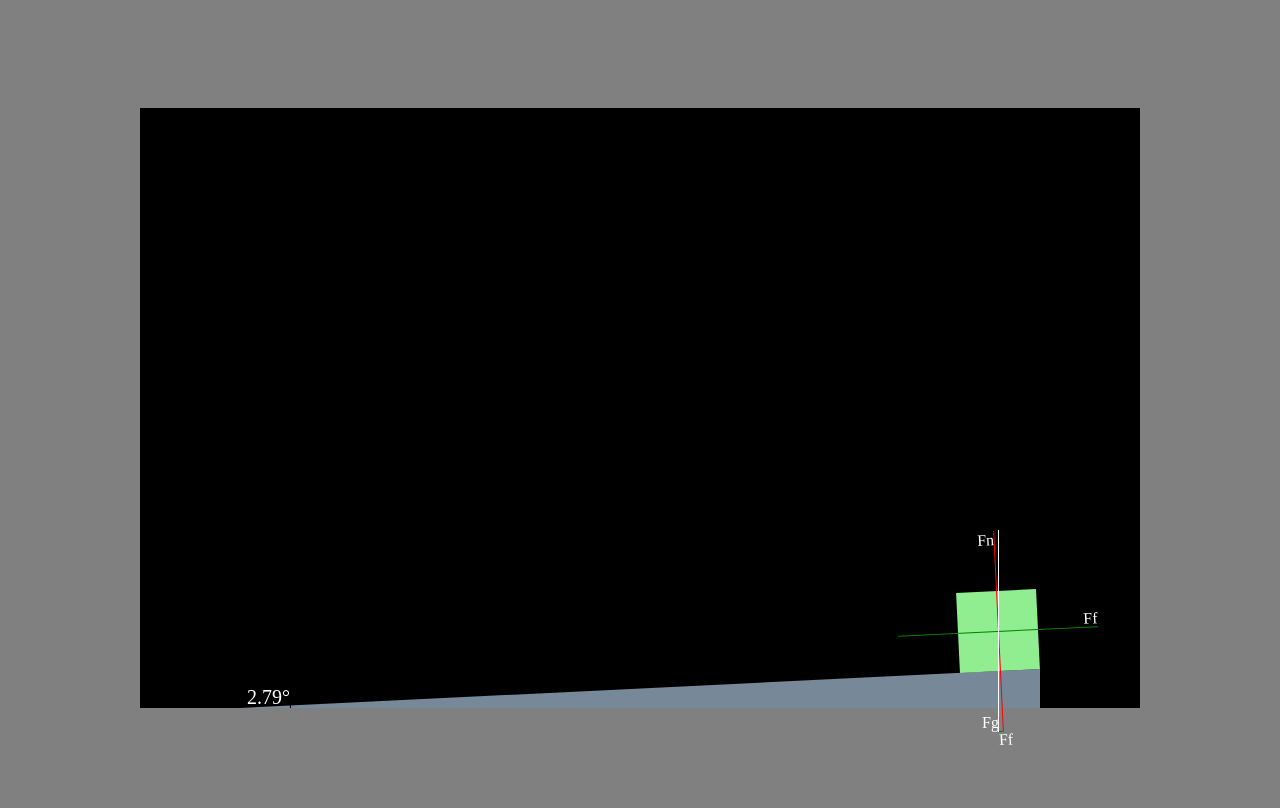
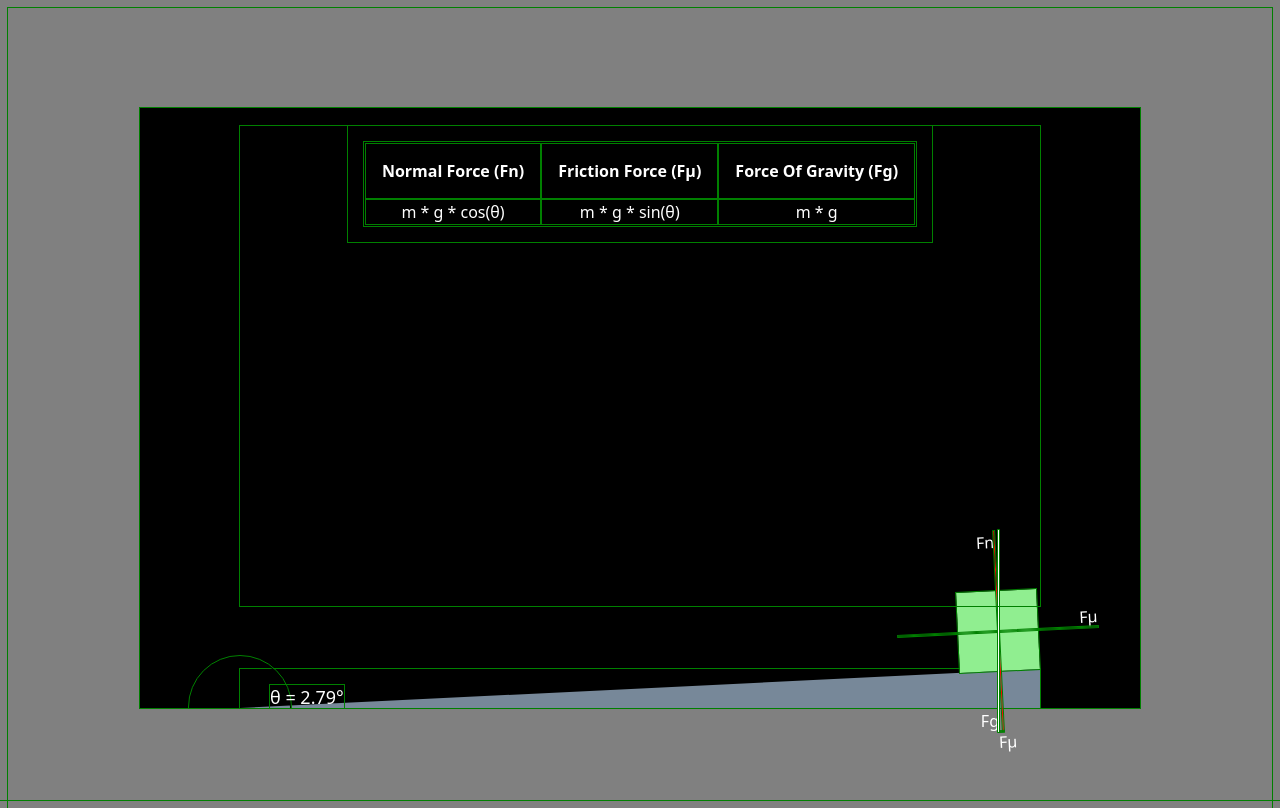
Before and after one commit to jfMoller/InclinedPlane, a plain HTML site: page index.html in a window 1280 px wide. Drawn offline with Linux system fonts and the light colour scheme.

Commit message:
adding value index, definitions

```diff
--- a/index.html
+++ b/index.html
@@ -13,13 +13,35 @@
 
     <main>
         <article>
+            <div id="index-container">
+                <div class="value-table">
+                    <table>
+                        <thead>
+                          <tr>
+                            <th>Normal Force (Fn)</th>
+                            <th>Friction Force (Fμ)</th>
+                            <th>Force Of Gravity (Fg)</th>
+                          </tr>
+                         </thead>
+                         <tbody>
+                           <tr>
+                             <td>m * g * cos(θ)</td>
+                             <td>m * g * sin(θ)</td>
+                             <td>m * g</td>
+                           </tr>
+                        </tbody>
+                      </table>
+                </div>
 
-            <div id="angle"><h2 id="angle-text">rad</h2></div>
+
+            </div>
+
+            <div id="angle"><h3 id="angle-text">rad</h3></div>
             <div id="plane">
                 <div id="box">
-                    <div id="ff" class="vector">Ff</div>
+                    <div id="ff" class="vector">Fμ</div>
                     <div id="fn" class="vector">Fn
-                        <div id="mk">Ff</div>
+                        <div id="mk">Fμ</div>
                     </div>
                     <div id="fg" class="vector">Fg</div>
 
--- a/main.js
+++ b/main.js
@@ -60,7 +60,7 @@ function render() {
     "px";
 
   //metric displays
-angleValue.innerText = (57.296 * planeAngle).toFixed(2).toString() + "°";
+angleValue.innerText = "θ = " + (57.296 * planeAngle).toFixed(2).toString() + "°";
 
 
 
--- a/styles.css
+++ b/styles.css
@@ -1,5 +1,5 @@
 * {
-/*   outline: solid 1px green; */
+  outline: solid 1px green;
 }
 html {
   height: 100%;
@@ -8,6 +8,7 @@ html {
 body {
   height: 100%;
   background-color: gray;
+  font-family: system-ui, -apple-system, BlinkMacSystemFont, 'Segoe UI', Roboto, Oxygen, Ubuntu, Cantarell, 'Open Sans', 'Helvetica Neue', sans-serif;
 }
 
 main {
@@ -26,6 +27,27 @@ article {
   justify-content: flex-end;
   flex-direction: column;
   overflow-y: hidden;
+}
+
+#index-container {
+  position: relative;
+  z-index: 2;
+  margin: 0;
+  padding: 0;
+  width: 80%;
+  height: 80%;
+  display: flex;
+  align-items: flex-start;
+  justify-content: center;
+}
+
+.value-table {
+color: white;
+padding: 1rem;
+text-align: center;
+}
+th {
+  padding: 1rem;
 }
 
 #plane {
@@ -106,15 +128,16 @@ justify-content: flex-end;
   width: 100px;
   display: flex;
   align-items: center;
-  justify-content: flex-end;
+  justify-content: flex-start;
 }
 
 #angle-text {
   position: relative;
   color: white;
-  font-size: 20px;
+  font-size: 18px;
   font-weight: 200;
   bottom: 10px;
+  left: 80px;
 
 }
 
```
